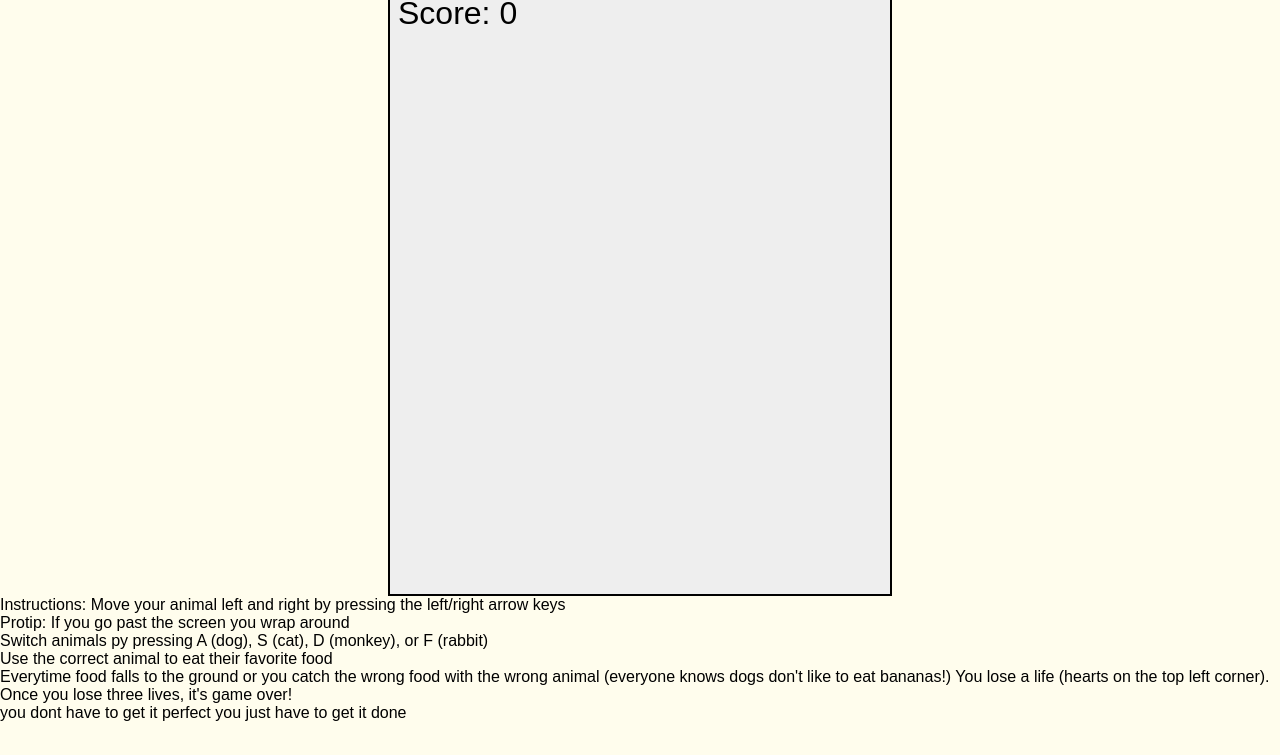
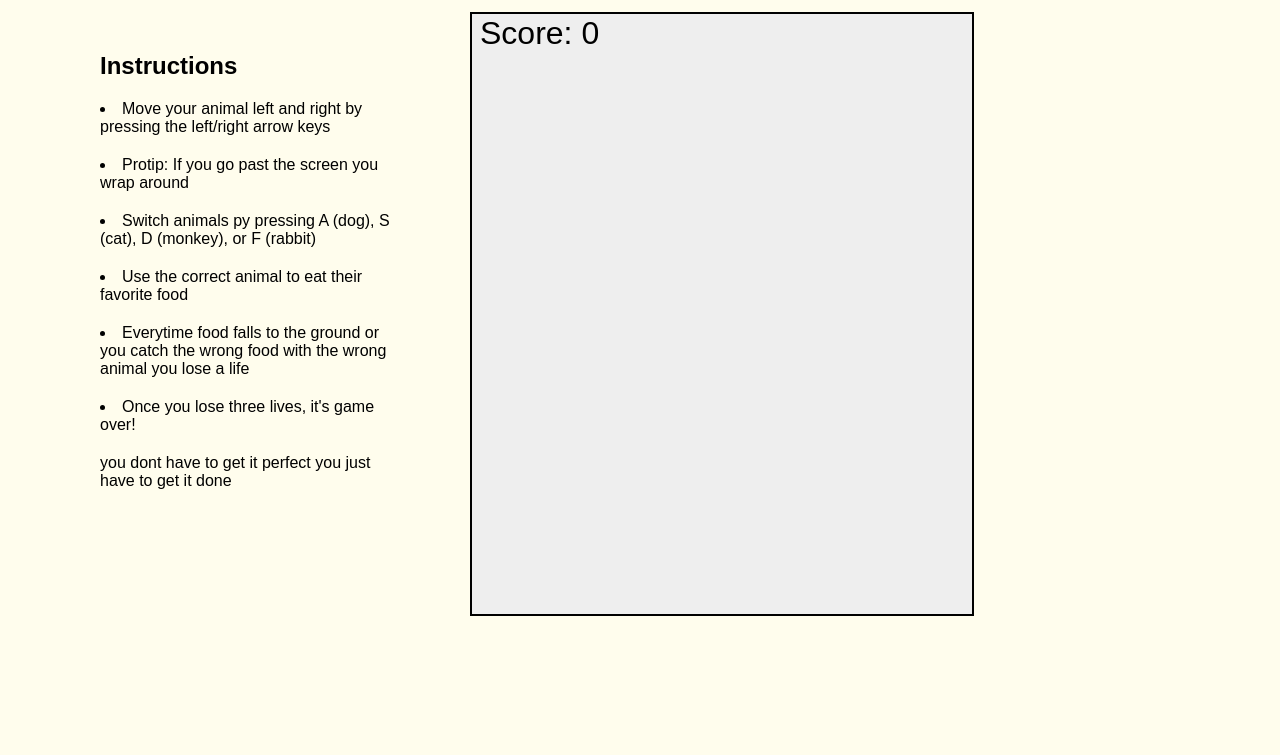
Before and after one commit to kevinyee1993/snackTime, a website: page index.html in a window 1280 px wide. Shown: the part 45-800 px from the top of the page. Drawn offline with Linux system fonts and the light colour scheme.

Commit message:
Style index page

```diff
--- a/index.html
+++ b/index.html
@@ -9,19 +9,28 @@
 
     <h1 class="game-title">Snack Time!!</h1>
 
-    <canvas id="canvas" width="500" height="600"></canvas>
-    <script type="text/javascript" src="lib/bundle.js">
-    </script>
+    <div class="main-section">
+      <div class="instructions">
+        <h2 class="instruct-heading">Instructions </h2>
+        <li>Move your animal left and right by pressing the left/right arrow keys</li>
+        <li>Protip: If you go past the screen you wrap around</li>
+        <li>Switch animals py pressing A (dog), S (cat), D (monkey), or F (rabbit) </li>
+        <li>Use the correct animal to eat their favorite food</li>
 
-    <p>Instructions: Move your animal left and right by pressing the left/right arrow keys</p>
-    <p>Protip: If you go past the screen you wrap around</p>
-    <p>Switch animals py pressing A (dog), S (cat), D (monkey), or F (rabbit) </p>
-    <p>Use the correct animal to eat their favorite food</p>
+        <li>Everytime food falls to the ground or you catch the wrong food with
+          the wrong animal you lose
+          a life </li>
+          <li>Once you lose three lives, it's game over!</li>
 
-    <p>Everytime food falls to the ground or you catch the wrong food with
-    the wrong animal (everyone knows dogs don't like to eat bananas!) You lose
-    a life (hearts on the top left corner).  Once you lose three lives, it's game over!</p>
+          you dont have to get it perfect you just have to get it done
 
-    you dont have to get it perfect you just have to get it done
+        </div>
+
+      <canvas id="canvas" width="500" height="600"></canvas>
+      <script type="text/javascript" src="lib/bundle.js">
+      </script>
+
+    </div>
+
   </body>
 </html>
--- a/styles/canvas.css
+++ b/styles/canvas.css
@@ -5,14 +5,39 @@
   background-color: #fffded;
 }
 
+.main-section {
+  display: flex;
+  margin-top: 20px;
+}
+
 .game-title {
   display: flex;
   justify-content: center;
 }
 
+.instructions {
+  display: flex;
+  flex-direction: column;
+  width: 300px;
+  margin-left: 100px;
+  margin-top: 40px;
+}
+
+.instruct-heading {
+  margin-bottom: 20px;
+}
+
+.instructions li {
+  margin-bottom: 20px;
+}
+
 canvas {
   background: #eee;
   display: block;
-  margin: 0 auto;
+  margin-left: 70px;
+  /* margin: 0 auto; */
+  /* margin-left: 33%; */
+  /* margin-left: 300px; */
   border: 2px solid black;
+  /* position: absolute; */
 }
```
